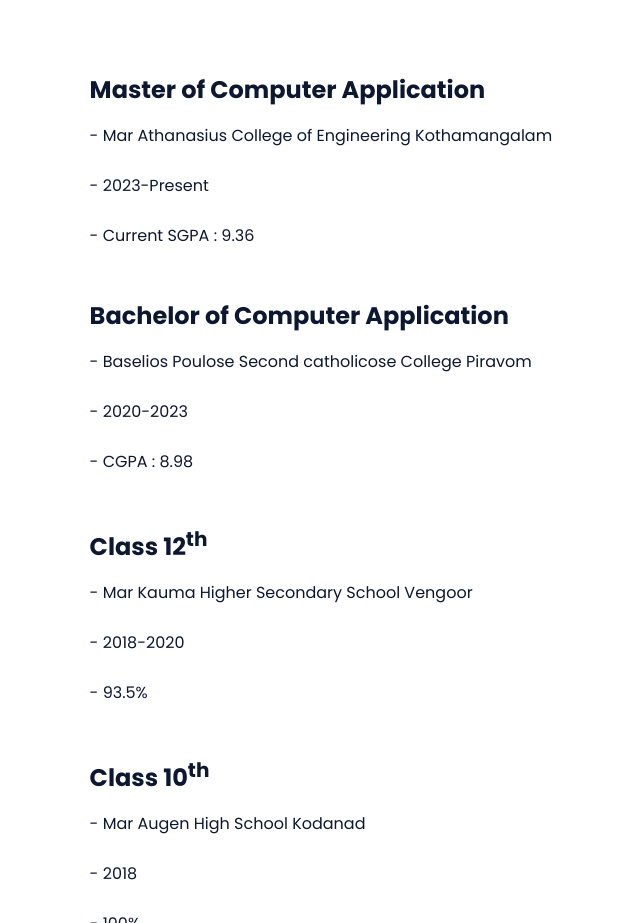
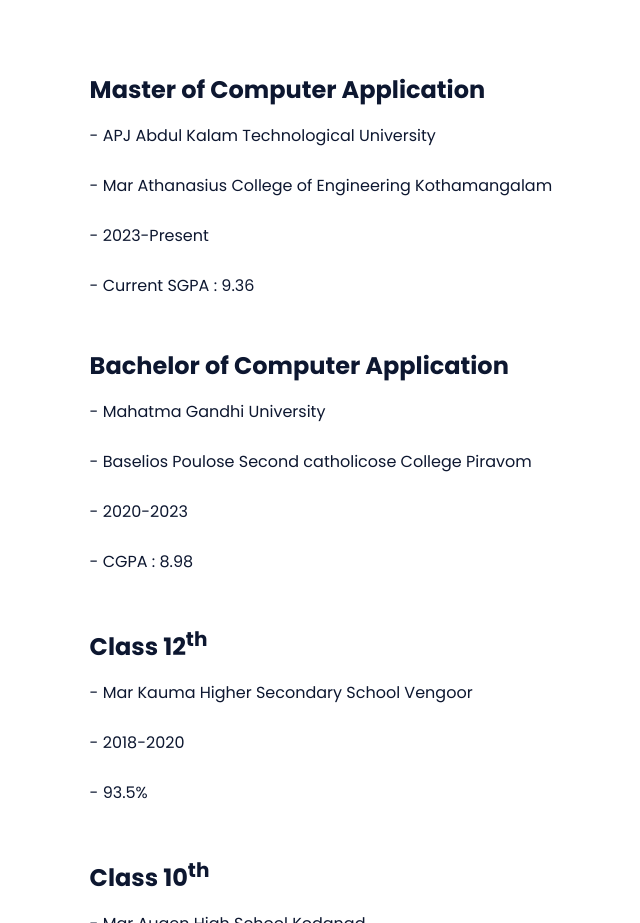
Before and after one commit to nikhi-la/Portfolio, a plain HTML site: page index.html in a window 1280 px wide. Shown: the part 1460-2383 px from the top of the page, without its empty margins (112-752 px from the left). Drawn offline with nearby package versions, Linux system fonts and the light colour scheme.

Commit message:
Update index.html

```diff
--- a/index.html
+++ b/index.html
@@ -81,6 +81,7 @@
                 <div class="about__container bd-grid1">
                     <div>
                         <h2 class="skills__subtitle">Master of Computer Application</h2>
+                        <p class="about__text">- APJ Abdul Kalam Technological University</p><br>
                         <p class="about__text">- Mar Athanasius College of Engineering Kothamangalam</p><br>
                         <p class="about__text">- 2023-Present</p><br>
                         <p class="about__text">- Current SGPA : 9.36</p><br>
@@ -88,6 +89,7 @@
                     </div><br>
                     <div>
                         <h2 class="skills__subtitle">Bachelor of Computer Application</h2>
+                        <p class="about__text">- Mahatma Gandhi University</p><br>
                         <p class="about__text">- Baselios Poulose Second catholicose College Piravom</p><br>
                         <p class="about__text">- 2020-2023</p><br>
                         <p class="about__text">- CGPA : 8.98</p><br>
```
